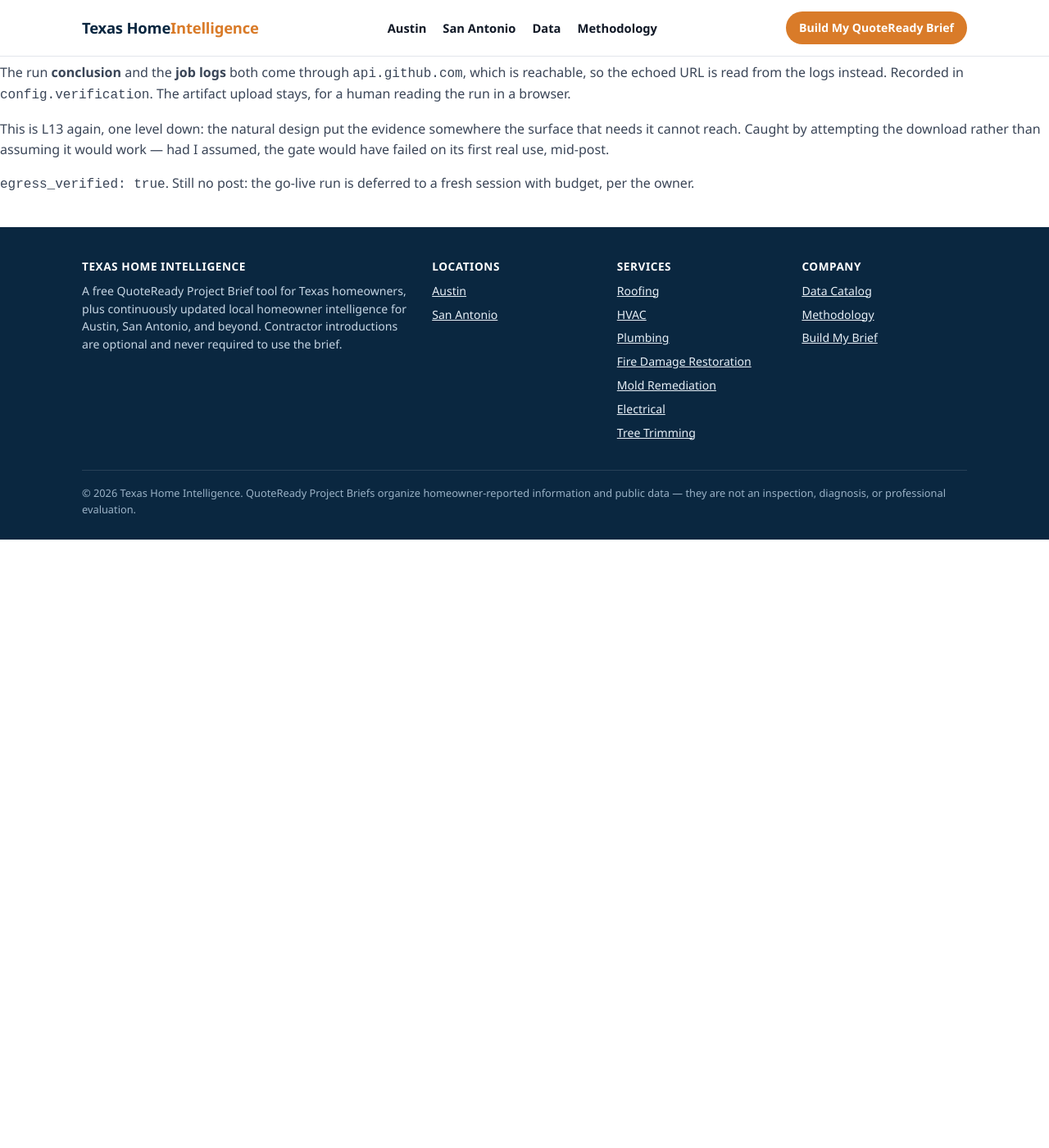
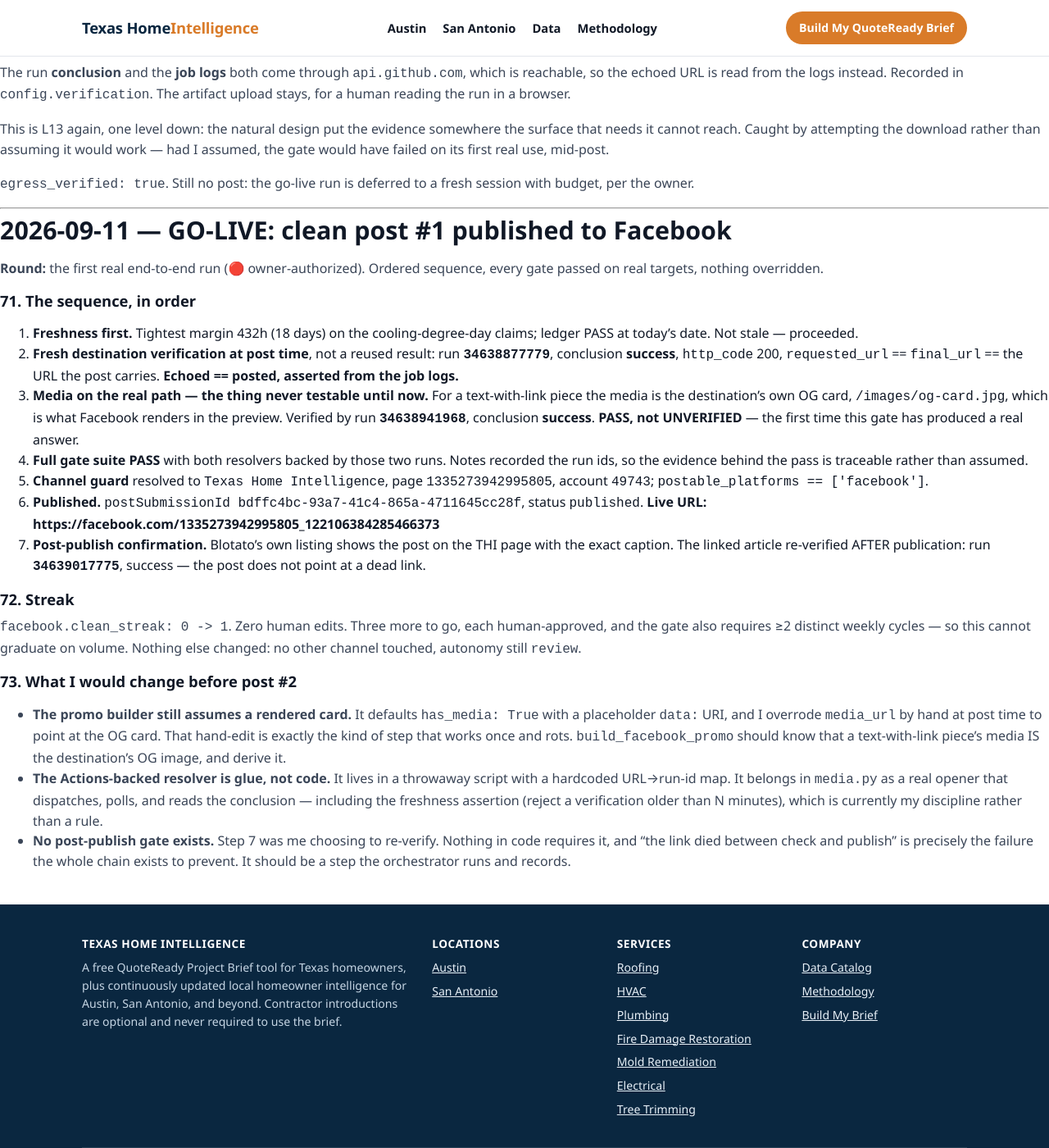
Before and after one commit to zmpersonal/texashomeintelligence, a Jekyll site: the page built from autoposter/RUNLOG.md, in a window 1280 px wide and 1400 px high, scrolled down 20228 px. Shown: the whole window at 82% size. Built offline with Jekyll 4.4.1, drawn with Linux system fonts in a browser that asks for light colours; our own code applies the rules of GitHub Pages for plain Markdown files; before the commit the page ends 20886 px from its top, so only the background shows below that.

Commit message:
autoposter: clean post #1 published to Facebook; streak 0 -> 1
The first real end-to-end run. Freshness checked first (18 days of margin),
destination verified fresh at post time rather than reused (run 34638877779,
echoed == posted from the job logs), and media verified on the real path for
the first time — for a text-with-link piece the media is the destination's own
OG card, confirmed by run 34638941968. PASS, not UNVERIFIED.

Full gate suite passed with both resolvers backed by those runs, the channel
guard resolved to the THI page only, and the article was re-verified after
publication (run 34639017775) so the post does not point at a dead link.

Live: https://facebook.com/1335273942995805_122106384285466373

Streak advances to 1 of 4. Three remain, each human-approved, and the gate also
requires two distinct weekly cycles, so it cannot graduate on volume.

Records three things to fix before post #2: the promo builder still assumes a
rendered card and needed a hand-edit to point at the OG image; the
Actions-backed resolver is throwaway glue rather than a real opener with a
freshness assertion; and no post-publish check exists in code — step 7 was
discipline, not a gate.

Co-Authored-By: Claude Opus 5 <noreply@anthropic.com>
Claude-Session: https://claude.ai/code/session_01CVUCG3nSquf1qbCZcQudEj

```diff
--- a/autoposter/RUNLOG.md
+++ b/autoposter/RUNLOG.md
@@ -1122,3 +1122,48 @@ had I assumed, the gate would have failed on its first real use, mid-post.
 
 `egress_verified: true`. Still no post: the go-live run is deferred to a fresh session with
 budget, per the owner.
+
+---
+
+## 2026-09-11 — GO-LIVE: clean post #1 published to Facebook
+
+**Round:** the first real end-to-end run (🔴 owner-authorized). Ordered sequence, every gate
+passed on real targets, nothing overridden.
+
+### 71. The sequence, in order
+1. **Freshness first.** Tightest margin 432h (18 days) on the cooling-degree-day claims; ledger
+   PASS at today's date. Not stale — proceeded.
+2. **Fresh destination verification at post time**, not a reused result: run **`34638877779`**,
+   conclusion **success**, `http_code` 200, `requested_url` == `final_url` == the URL the post
+   carries. **Echoed == posted, asserted from the job logs.**
+3. **Media on the real path — the thing never testable until now.** For a text-with-link piece the
+   media is the destination's own OG card, `/images/og-card.jpg`, which is what Facebook renders
+   in the preview. Verified by run **`34638941968`**, conclusion **success**. **PASS, not
+   UNVERIFIED** — the first time this gate has produced a real answer.
+4. **Full gate suite PASS** with both resolvers backed by those two runs. Notes recorded the run
+   ids, so the evidence behind the pass is traceable rather than assumed.
+5. **Channel guard** resolved to `Texas Home Intelligence`, page `1335273942995805`, account
+   `49743`; `postable_platforms == ['facebook']`.
+6. **Published.** `postSubmissionId bdffc4bc-93a7-41c4-865a-4711645cc28f`, status `published`.
+   **Live URL: https://facebook.com/1335273942995805_122106384285466373**
+7. **Post-publish confirmation.** Blotato's own listing shows the post on the THI page with the
+   exact caption. The linked article re-verified AFTER publication: run **`34639017775`**,
+   success — the post does not point at a dead link.
+
+### 72. Streak
+`facebook.clean_streak: 0 -> 1`. Zero human edits. Three more to go, each human-approved, and the
+gate also requires ≥2 distinct weekly cycles — so this cannot graduate on volume. Nothing else
+changed: no other channel touched, autonomy still `review`.
+
+### 73. What I would change before post #2
+- **The promo builder still assumes a rendered card.** It defaults `has_media: True` with a
+  placeholder `data:` URI, and I overrode `media_url` by hand at post time to point at the OG
+  card. That hand-edit is exactly the kind of step that works once and rots. `build_facebook_promo`
+  should know that a text-with-link piece's media IS the destination's OG image, and derive it.
+- **The Actions-backed resolver is glue, not code.** It lives in a throwaway script with a
+  hardcoded URL→run-id map. It belongs in `media.py` as a real opener that dispatches, polls, and
+  reads the conclusion — including the freshness assertion (reject a verification older than N
+  minutes), which is currently my discipline rather than a rule.
+- **No post-publish gate exists.** Step 7 was me choosing to re-verify. Nothing in code requires
+  it, and "the link died between check and publish" is precisely the failure the whole chain
+  exists to prevent. It should be a step the orchestrator runs and records.
```
